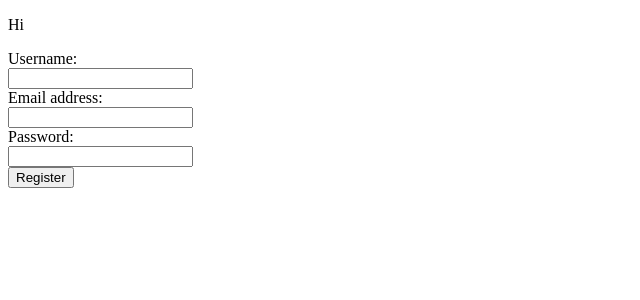
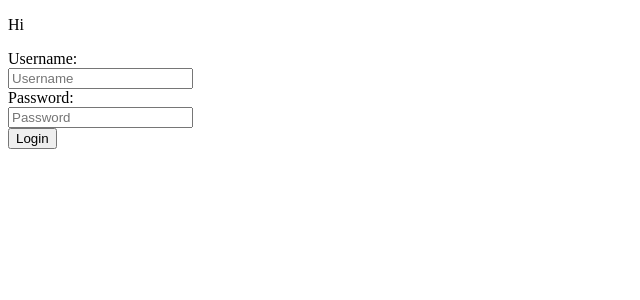
Before and after one commit to pciesz/RemoteDataBases, a Django app: template templates/user/user_login_form.html in a window 1280 px wide. Shown: the top 300 px of the page, without its empty margins (0-640 px from the left). Run offline with Django 3.2, Linux system fonts and the light colour scheme; the template is opened without the code that fills it: values that come from a table or form of the project are taken from there, others are empty.

```diff
--- a/templates/user/user_login_form.html
+++ b/templates/user/user_login_form.html
@@ -13,7 +13,7 @@
     <form action="/user/login/" method="POST">
         {% csrf_token %}
         {%  include 'user/login-template.html' %}
-        <input type="submit" value="Register">
+        <input type="submit" value="Login">
     </form>
 
 </div>
--- a/user/forms.py
+++ b/user/forms.py
@@ -10,8 +10,9 @@ class UserForm(forms.ModelForm):
         fields = ['username', 'email', 'password']
 
 
-class UserLoginForm(object):
-    password = forms.CharField(widget=forms.PasswordInput)
+class UserLoginForm(forms.Form):
+    username = forms.CharField(widget=forms.TextInput(attrs={'placeholder' : 'Username'}))
+    password = forms.CharField(widget=forms.PasswordInput(attrs={'placeholder': 'Password'}))
 
     class Meta:
         model = User
```
Also changed, not shown: user/views.py (+5 -4 lines).
